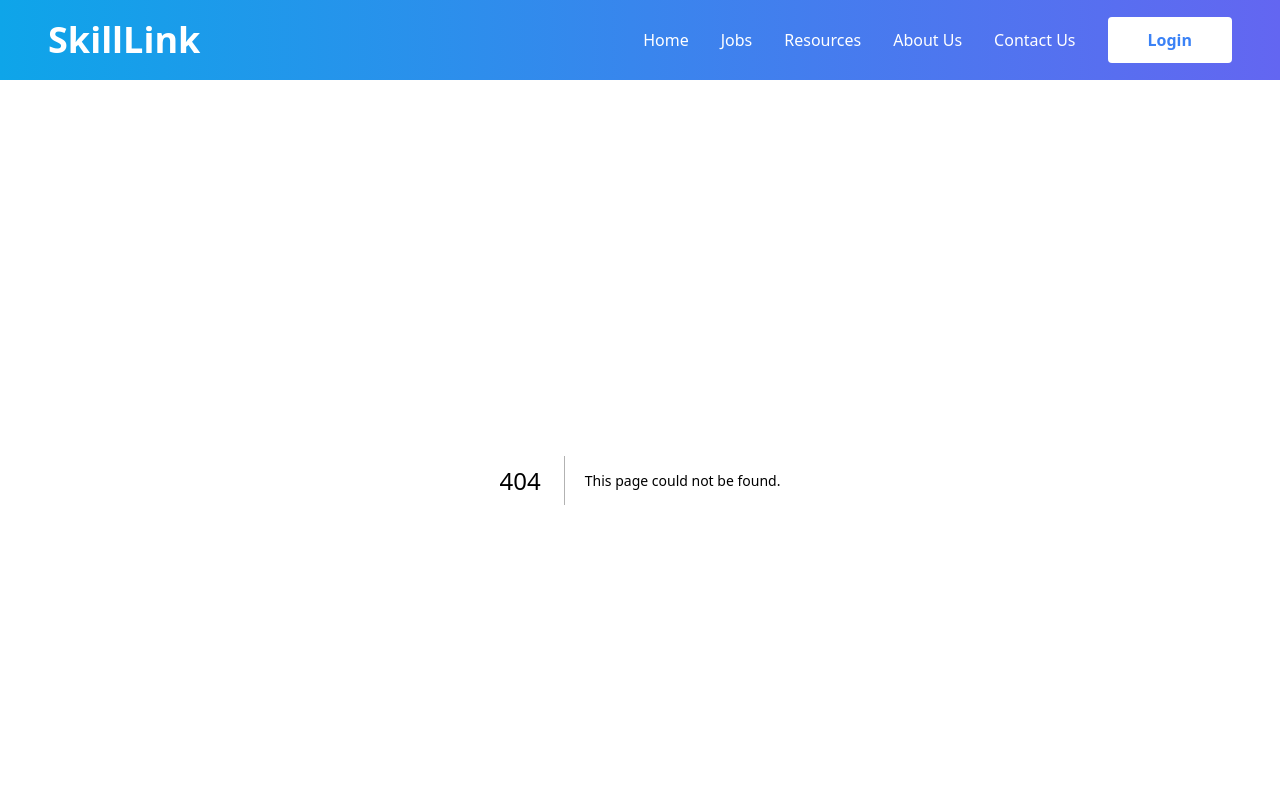
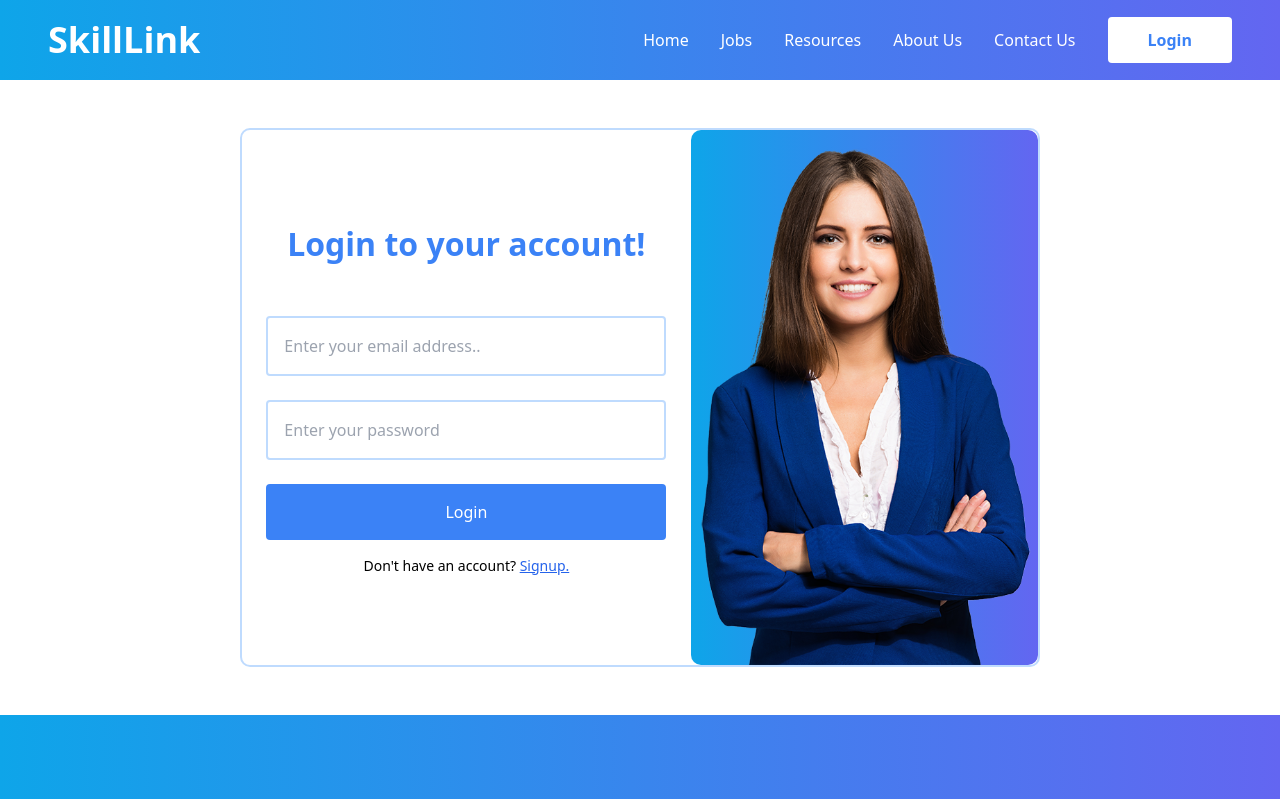
Before and after one commit to imtiaz0307/skill-link-job-board-app, a Next.js app: page /auth/login in a window 1280 px wide. Before the commit this address had no page. Shown: the top 799 px of the page. Built offline with nearby package versions, Linux system fonts and the light colour scheme.

Commit message:
designed the login page.

```diff
--- /dev/null
+++ b/app/auth/login/page.tsx
@@ -0,0 +1,24 @@
+import Image from 'next/image'
+import Link from 'next/link'
+import React from 'react'
+
+const Login = () => {
+    return (
+        <main className='flex justify-center items-center py-12 px-6'>
+            <section className='flex border-blue-200 border-2 rounded-[10px] overflow-hidden w-full max-w-[800px]'>
+                <form className='flex-[1.2] flex flex-col justify-center p-4 items-center'>
+                    <h2 className='text-blue-500 text-[2rem] font-[700] text-center mb-12'>Login to your account!</h2>
+                    <input type="email" id='email' placeholder='Enter your email address..' className='p-4 border-blue-200 rounded border-2 w-full max-w-[400px] mb-6' />
+                    <input type="password" placeholder='Enter your password' className='p-4 border-blue-200 rounded border-2 w-full max-w-[400px] mb-6' />
+                    <button type='submit' className='bg-blue-500 text-white py-4 rounded w-full max-w-[400px]'>Login</button>
+                    <p className='pt-4 text-sm'>Don't have an account? <Link href={"/auth/signup"} className="text-blue-600 underline">Signup.</Link></p>
+                </form>
+                <div className='flex-1 bg-gradient-to-r from-sky-500 to-indigo-500 rounded-[10px]'>
+                    <Image draggable="false" src={"/hero.png"} alt="woman" height={1000} width={1000} className="w-full" />
+                </div>
+            </section>
+        </main>
+    )
+}
+
+export default Login
--- /dev/null
+++ b/app/auth/signup/page.tsx
@@ -0,0 +1,9 @@
+import React from 'react'
+
+const Signup = () => {
+    return (
+        <div>Signup</div>
+    )
+}
+
+export default Signup
--- a/components/Navbar/Navbar.tsx
+++ b/components/Navbar/Navbar.tsx
@@ -23,7 +23,7 @@ const Navbar = () => {
                     <Link href={"/contact"}>Contact Us</Link>
                 </li>
                 <li>
-                    <Link href={"/login"} className="bg-white text-blue-500 font-[600] py-3 px-10 rounded">Login</Link>
+                    <Link href={"/auth/login"} className="bg-white text-blue-500 font-[600] py-3 px-10 rounded">Login</Link>
                 </li>
             </ul>
         </nav>
```
